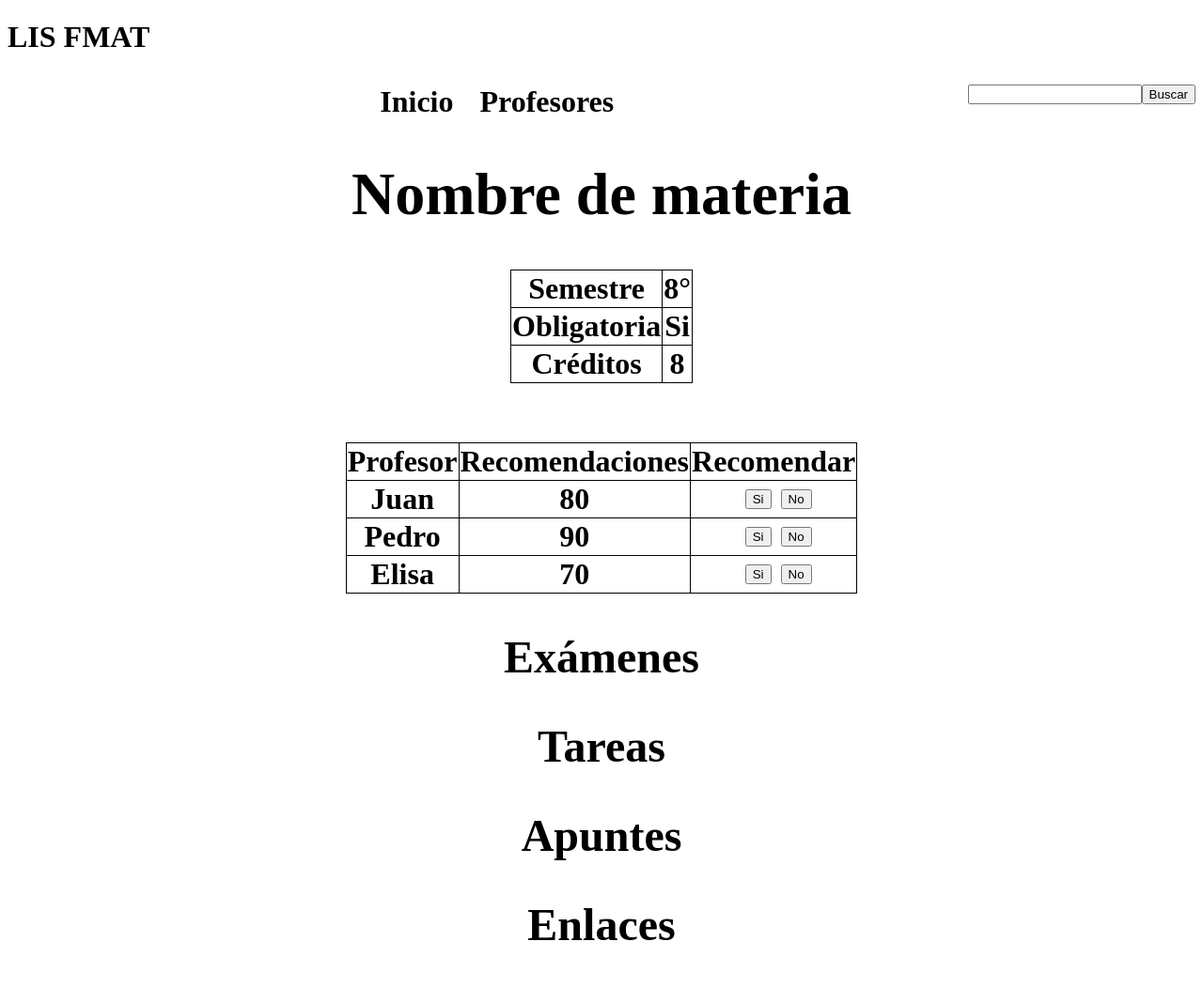
After one commit to JoseRamonDiaz/MVCNoFW, a PHP site: page /MatInfo.html in a window 1280 px wide. The commit adds this page. Shown: the whole page at 94% size. Run offline with PHP 8.4, Linux system fonts and the light colour scheme.

Commit message:
Informacion de materias

```diff
--- /dev/null
+++ b/MatInfo.html
@@ -0,0 +1,68 @@
+<!DOCTYPE html PUBLIC "-//W3C//DTD XHTML 1.0 Transitional//EN" "http://www.w3.org/TR/xhtml1/DTD/xhtml1-transitional.dtd">
+<html xmlns="http://www.w3.org/1999/xhtml"><!-- InstanceBegin template="/Templates/Plantilla.dwt" codeOutsideHTMLIsLocked="false" -->
+<head>
+<meta http-equiv="Content-Type" content="text/html; charset=utf-8" />
+<!-- InstanceBeginEditable name="doctitle" -->
+<title>Información de materia</title>
+<!-- InstanceEndEditable -->
+<!-- InstanceBeginEditable name="head" -->
+<link rel="stylesheet" href="css/main.css" />
+<!-- InstanceEndEditable -->
+</head>
+
+<body>
+<h1 id="title"><a href="#">LIS FMAT</a><h1>
+<nav id="navPan">
+	<ul >
+    	<li><a href="#">Inicio</a></li>
+        <li><a href="#">Profesores</a></li>
+        <li id="busqueda"><input type="text" /><button>Buscar</button></li>
+    </ul>
+</nav>
+<!-- InstanceBeginEditable name="EditRegion" -->
+    <div id="matInfo">
+        <h1>Nombre de materia</h1>
+        <div >
+            <table id="infoTable">
+                <tr>
+                    <td>Semestre </td>
+                    <td>8°</td>
+                </tr>
+                <tr>
+                    <td>Obligatoria </td>
+                    <td>Si </td>
+                </tr>
+                <tr>
+                    <td>Créditos </td>
+                    <td> 8 </td>
+                </tr>
+            </table>
+        </div>
+        <table id="profTable">
+            <th>Profesor</th>
+            <th>Recomendaciones</th>
+            <th>Recomendar</th>
+            <tr>
+                <td>Juan </td>
+                <td>80</td>
+                <td><button>Si</button><button>No</button></td>
+            </tr>
+            <tr>
+                <td>Pedro</td>
+                <td>90</td>
+                <td><button>Si</button><button>No</button></td>
+            </tr>
+            <tr>
+                <td>Elisa</td>
+                <td>70</td>
+                <td><button>Si</button><button>No</button></td>
+            </tr>
+        </table>
+        <h2><a href="#">Exámenes</a></h2>
+        <h2><a href="#">Tareas</a></h2>
+        <h2><a href="#">Apuntes</a></h2>
+        <h2><a href="#">Enlaces</a></h2>
+    </div>
+<!-- InstanceEndEditable -->
+</body>
+<!-- InstanceEnd --></html>
--- a/css/main.css
+++ b/css/main.css
@@ -18,3 +18,30 @@ a{
 	text-decoration:none;
 	color:#000;
 }
+
+#matInfo{
+ text-align: center;
+}
+
+#infoTable{
+    margin-left: auto;
+    margin-right: auto;
+    margin-bottom: 5%;
+}
+
+#profTable{
+ margin-left: auto;
+ margin-right: auto;
+}
+
+table, th, td{
+    border: 1px solid black;
+}
+
+table{
+    border-collapse: collapse;
+}
+
+td button{
+ margin-left: 10px;
+}
```
